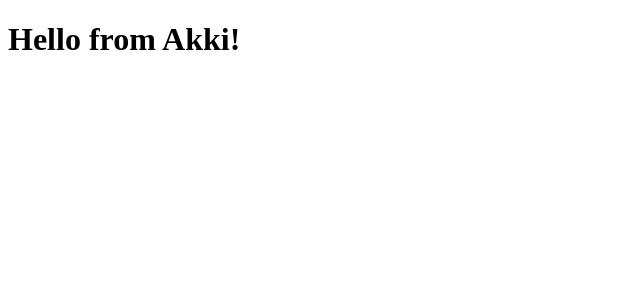
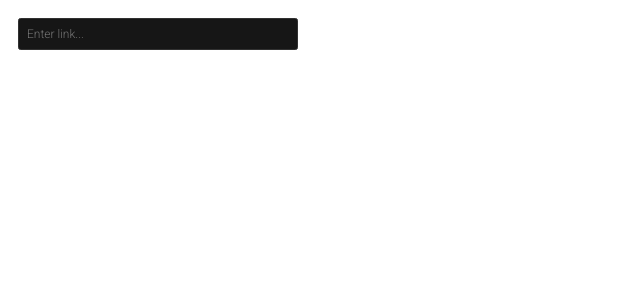
Before and after one commit to notorcus/clipfetch-extension, a React app: page / in a window 1280 px wide. Shown: the top 300 px of the page, without its empty margins (0-640 px from the left). Built offline with nearby package versions, Linux system fonts and the light colour scheme.

Commit message:
add input field

```diff
--- a/src/App.tsx
+++ b/src/App.tsx
@@ -1,10 +1,10 @@
-// App.tsx
-import React from 'react';
+import './index.css';  // Add this line
+import LinkInput from './components/LinkInput';
 
 function App() {
   return (
     <div>
-      <h1>Hello from Akki!</h1>
+      <LinkInput />
     </div>
   );
 }
--- /dev/null
+++ b/src/components/LinkInput.css
@@ -0,0 +1,25 @@
+.link-input-container {
+  width: 300px;
+  padding: 10px;
+  box-sizing: border-box;
+}
+
+.link-input-field {
+  width: 100%;
+  border-radius: 2.5px;
+  padding: 8px;
+  border: 1px solid #313131;
+  background-color: #161616;
+  color: rgb(200, 200, 200); /* Text color */
+  box-sizing: border-box;
+  outline: none;
+  font-size: 12px;
+}
+
+.link-input-field:focus {
+  background-color: white;
+  color: black;
+  border: 1px solid #1473E6;  /* Update this line */
+  outline: none;  /* Add this line */
+  font-size: 12px;
+}
--- /dev/null
+++ b/src/components/LinkInput.tsx
@@ -0,0 +1,12 @@
+import React from 'react';
+import './LinkInput.css';
+
+const LinkInput: React.FC = () => {
+  return (
+    <div className="link-input-container">
+      <input type="text" className="link-input-field" placeholder="Enter link..." />
+    </div>
+  );
+};
+
+export default LinkInput;
--- /dev/null
+++ b/src/index.css
@@ -0,0 +1,4 @@
+body, button, input, textarea {
+    font-family: 'Roboto', sans-serif;
+    font-weight: 400;
+  }
```
